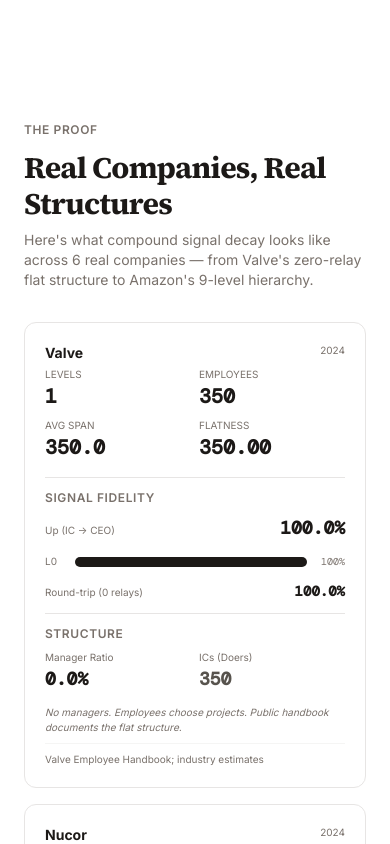
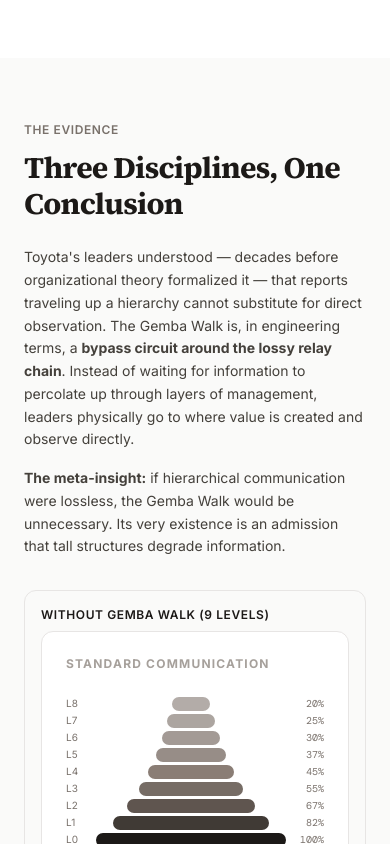
Before and after one commit to mattbayne83/shape-matters, a React (Vite) app: page / in a window 390 px wide. Shown: the part 4400-5244 px from the top of the page. Built offline with nearby package versions, Linux system fonts and the light colour scheme.

Commit message:
refactor: reorder Proof and Evidence sections in navigation and page layout

```diff
--- a/src/components/layout/SectionNav.tsx
+++ b/src/components/layout/SectionNav.tsx
@@ -4,8 +4,8 @@
 const SECTIONS = [
   { id: 'problem', label: 'Problem' },
   { id: 'simulate', label: 'Simulate' },
+  { id: 'evidence', label: 'Evidence' },
   { id: 'proof', label: 'Proof' },
-  { id: 'evidence', label: 'Evidence' },
   { id: 'model', label: 'Model' },
   { id: 'methodology', label: 'Methodology' },
 ];
--- a/src/pages/ScrollPage.tsx
+++ b/src/pages/ScrollPage.tsx
@@ -110,23 +110,8 @@
       {/* ─── THE TELEPHONE EFFECT ─── */}
       <SimulateSection />
 
-      {/* ─── THE PROOF (Company data — moved up from section 6) ─── */}
-      <section id="proof" className="py-16 md:py-24 px-6 md:px-12">
-        <FadeIn className="max-w-5xl mx-auto">
-          <div className={`${SECTION_LABEL} mb-3`}>The Proof</div>
-          <h2 className="text-3xl md:text-5xl font-bold font-serif text-stone-900 tracking-tight mb-2">
-            Real Companies, Real Structures
-          </h2>
-          <p className="text-sm text-stone-500 mb-8 max-w-2xl">
-            Here's what compound signal decay looks like across 6 real companies — from Valve's
-            zero-relay flat structure to Amazon's 9-level hierarchy.
-          </p>
-          <ComparisonView />
-        </FadeIn>
-      </section>
-
       {/* ─── THE EVIDENCE ─── */}
-      <section id="evidence" className="py-16 md:py-24 px-6 md:px-12">
+      <section id="evidence" className="py-16 md:py-24 px-6 md:px-12 bg-stone-50">
         <FadeIn className="max-w-5xl mx-auto">
           <div className={`${SECTION_LABEL} mb-3`}>The Evidence</div>
           <h2 className="text-3xl md:text-5xl font-bold font-serif text-stone-900 tracking-tight mb-6">
@@ -245,6 +230,21 @@
         </FadeIn>
       </section>
 
+      {/* ─── THE PROOF ─── */}
+      <section id="proof" className="py-16 md:py-24 px-6 md:px-12">
+        <FadeIn className="max-w-5xl mx-auto">
+          <div className={`${SECTION_LABEL} mb-3`}>The Proof</div>
+          <h2 className="text-3xl md:text-5xl font-bold font-serif text-stone-900 tracking-tight mb-2">
+            Real Companies, Real Structures
+          </h2>
+          <p className="text-sm text-stone-500 mb-8 max-w-2xl">
+            Here&apos;s what compound signal decay looks like across 6 real companies — from Valve&apos;s
+            zero-relay flat structure to Amazon&apos;s 9-level hierarchy.
+          </p>
+          <ComparisonView />
+        </FadeIn>
+      </section>
+
       {/* ─── MODEL YOUR ORG (merged Calculator + Depth Tax) ─── */}
       <section id="model" className="py-16 md:py-24 px-6 md:px-12 bg-stone-50">
         <FadeIn className="max-w-5xl mx-auto">
```
